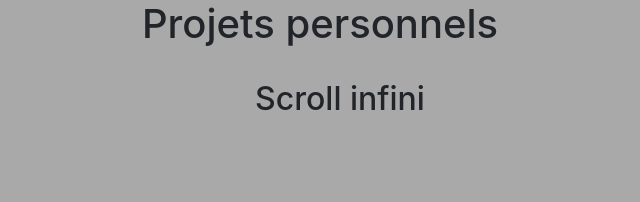
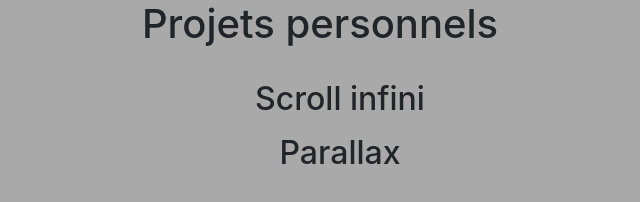
Before and after one commit to Lorry59100/projetsperso, a plain HTML site: page index.html in a window 1280 px wide. Shown: the whole page, without its empty margins (320-960 px from the left). Drawn offline with nearby package versions, Linux system fonts and the light colour scheme.

Commit message:
ajout du lien vers projet parallax

```diff
--- a/index.html
+++ b/index.html
@@ -31,6 +31,7 @@
    <main>
 
     <h2><ul><li><a href="https://lorry59100.github.io/infiniteScroll/">Scroll infini</a></li></ul></h2>
+    <h2><ul><li><a href="https://lorry59100.github.io/parallax/">Parallax</a></li></ul></h2>
 
 
 
```
